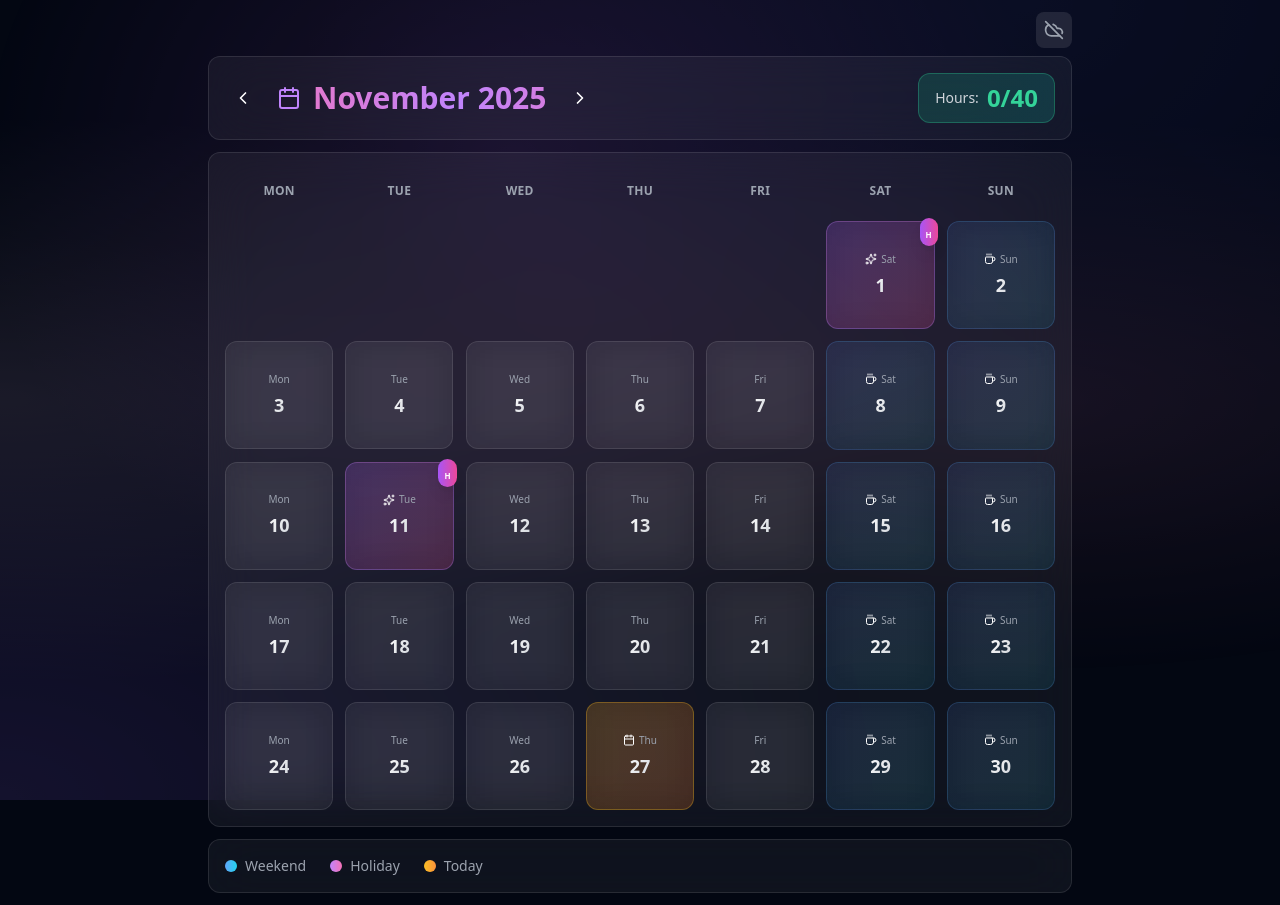
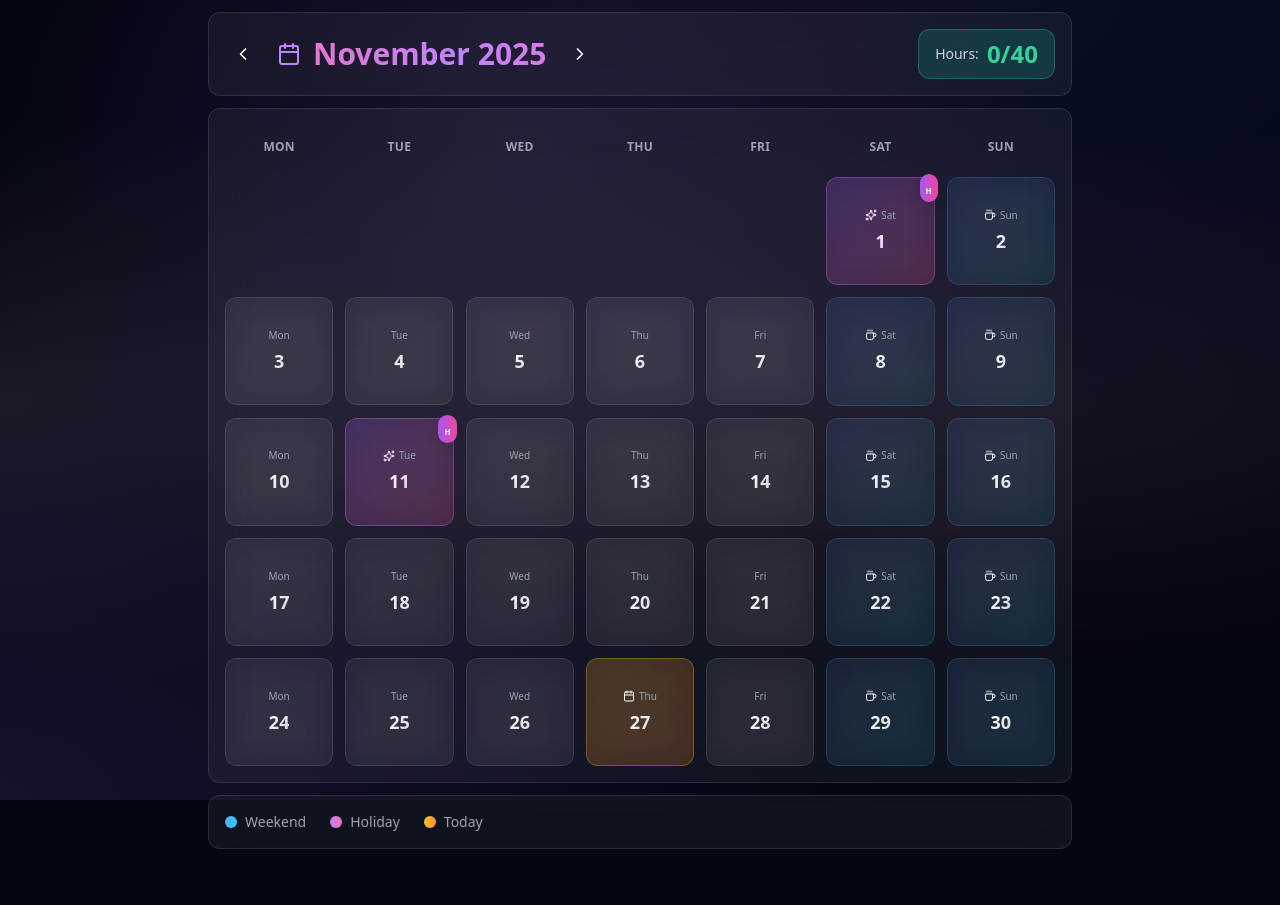
Before and after one commit to andriybobchuk/timesheet-app, a React (Vite) app: page / in a window 1280 px wide. After the commit the page ends 861 px from the top, so only its background shows below. Built offline with nearby package versions, Linux system fonts and the light colour scheme; no server answers; the database is empty.

Commit message:
Remove cloud toggle - Firebase sync is now default - Remove cloud button from UI - Set useCloud to true by default - Clean up unused imports and code - App now always syncs to Firebase automatically

```diff
--- a/src/App.jsx
+++ b/src/App.jsx
@@ -14,7 +14,7 @@ import {
   getDay,
   isWeekend
 } from 'date-fns';
-import { Settings, Download, TrendingUp, Cloud, CloudOff, Loader2 } from 'lucide-react';
+import { Loader2 } from 'lucide-react';
 import DayCard from './components/DayCard';
 import ActivityModal from './components/ActivityModal';
 import MonthHeader from './components/MonthHeader';
@@ -25,10 +25,7 @@ function App() {
   const [currentMonth, setCurrentMonth] = useState(startOfToday());
   const [selectedDate, setSelectedDate] = useState(null);
   const [modalOpen, setModalOpen] = useState(false);
-  const [useCloud, setUseCloud] = useState(() => {
-    const saved = localStorage.getItem('useCloud');
-    return saved ? JSON.parse(saved) : false;
-  });
+  const [useCloud, setUseCloud] = useState(true);
 
   const {
     timeData: cloudTimeData,
@@ -69,9 +66,6 @@ function App() {
     }
   }, [localConfig, useCloud]);
 
-  useEffect(() => {
-    localStorage.setItem('useCloud', JSON.stringify(useCloud));
-  }, [useCloud]);
 
   const calendarDays = useMemo(() => {
     const start = startOfMonth(currentMonth);
@@ -176,19 +170,6 @@ function App() {
       <div className="fixed inset-0 gradient-mesh opacity-40"></div>
 
       <div className="relative z-10 container mx-auto px-4 py-3 max-w-4xl">
-        <div className="flex justify-end mb-2">
-          <motion.button
-            whileHover={{ scale: 1.05 }}
-            whileTap={{ scale: 0.95 }}
-            onClick={() => setUseCloud(!useCloud)}
-            className={`p-2 rounded-lg transition-all ${
-              useCloud ? 'bg-emerald-500/20 text-emerald-400' : 'bg-white/10 text-gray-400'
-            }`}
-            title={useCloud ? 'Using Cloud Storage (Synced)' : 'Using Local Storage (Device Only)'}
-          >
-            {useCloud ? <Cloud className="w-5 h-5" /> : <CloudOff className="w-5 h-5" />}
-          </motion.button>
-        </div>
 
         <MonthHeader
           currentMonth={currentMonth}
```
